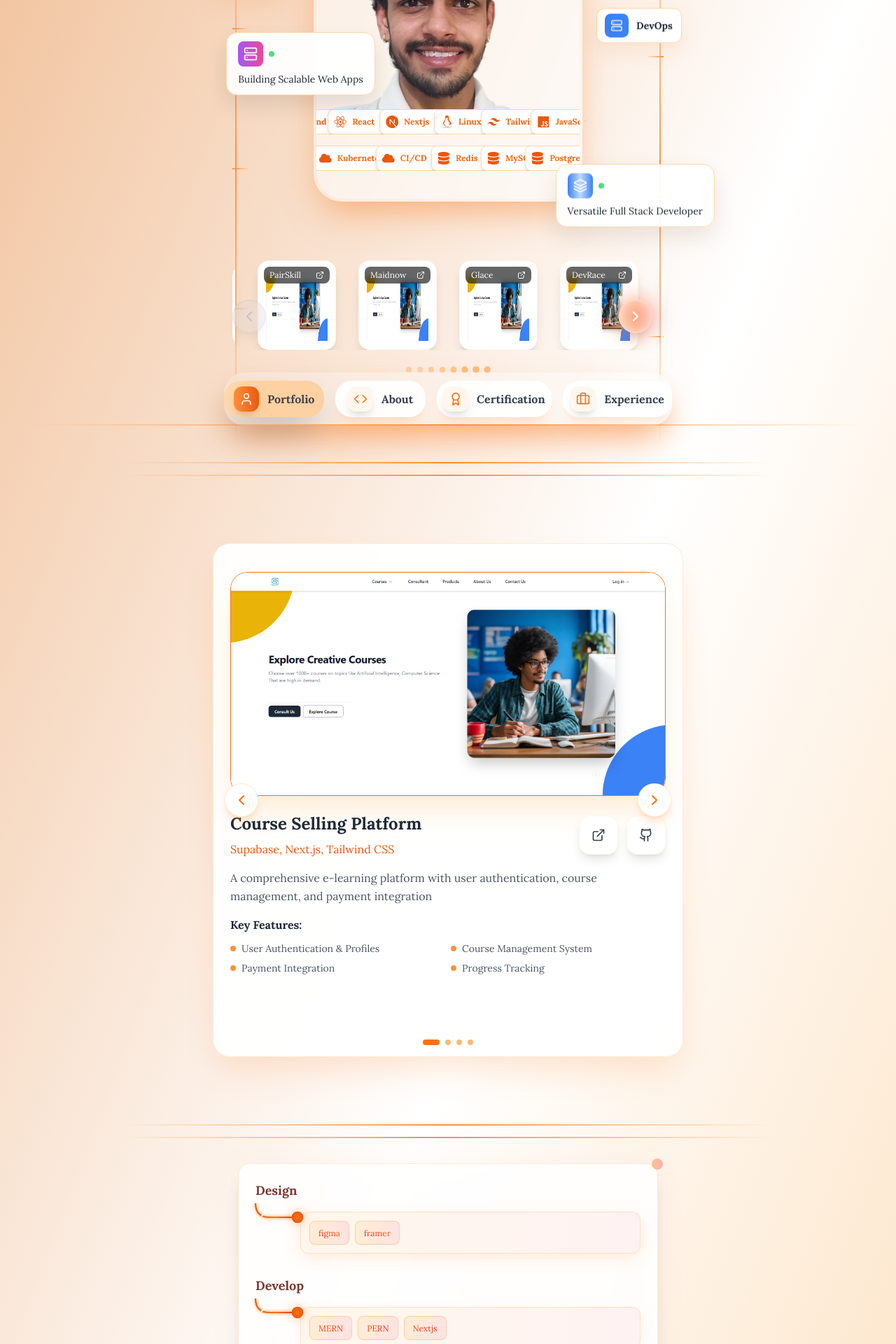
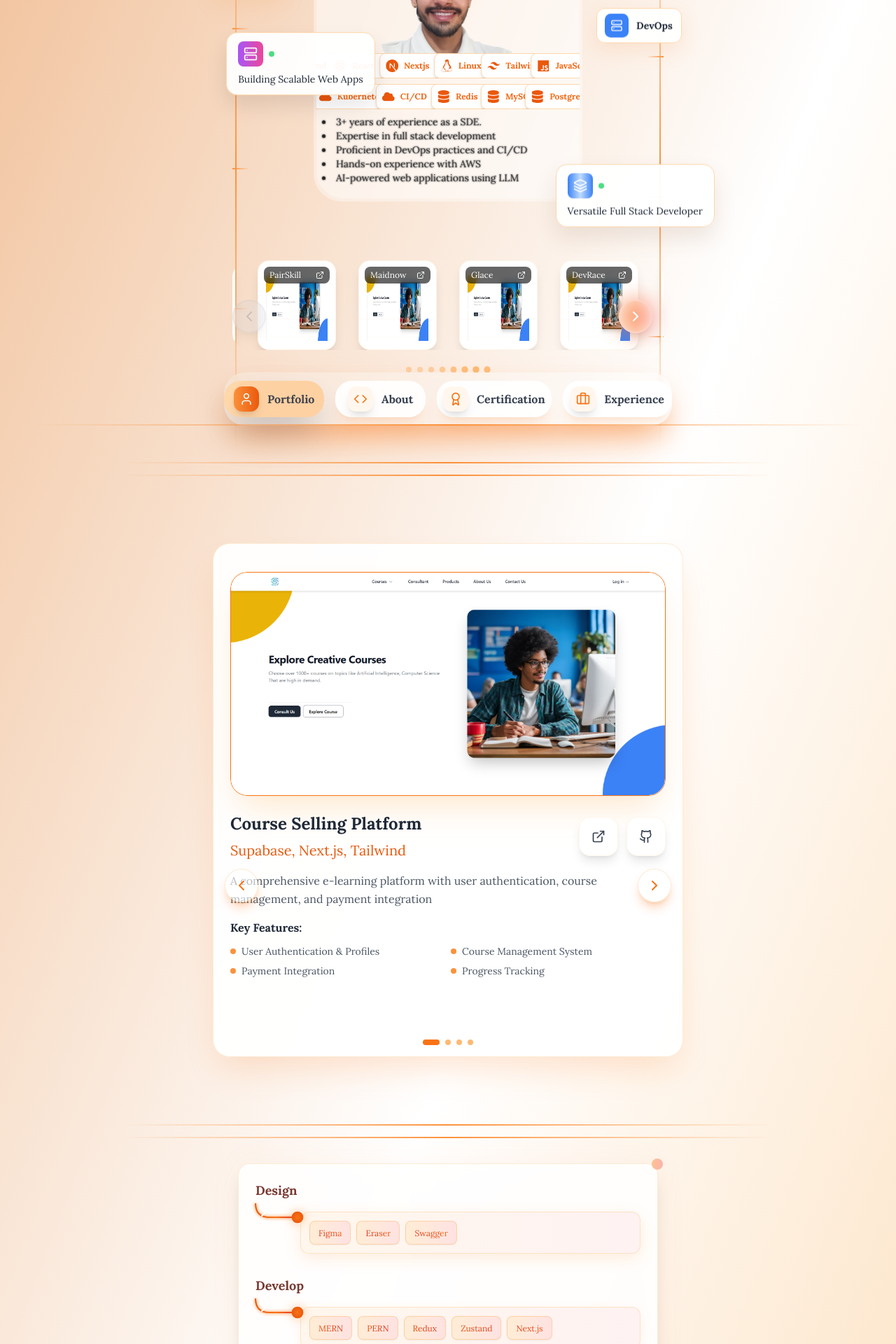
Before and after one commit to chaudhary-rishabh/rishabhc.in, a Next.js app: page / in a window 1280 px wide. Shown: the part 160-2080 px from the top of the page at 70% size. Built offline with nearby package versions, Linux system fonts and the light colour scheme.

Commit message:
added cal.com link

```diff
--- a/components/LandingImage.tsx
+++ b/components/LandingImage.tsx
@@ -117,7 +117,7 @@ export default function LandingImage() {
                 <motion.div
                     key={`center-${animationKey}`}
                     style={{ borderRadius: "40px" }}
-                    className="absolute shadow-2xl mb-40 shadow-orange-500/50 rounded-3xl top-6/12 left-6/12 lg:top-8/12 lg:left-8/12 transform -translate-x-1/2 -translate-y-1/2 z-10 bg-white/10 backdrop-blur-xs"
+                    className="absolute shadow-2xl mb-40 shadow-orange-500/0 rounded-3xl top-6/12 left-6/12 lg:top-8/12 lg:left-8/12 transform -translate-x-1/2 -translate-y-1/2 z-10 bg-white/10 backdrop-blur-xs"
                     initial={{
                         opacity: 0,
                         filter: "blur(4px)",
@@ -147,11 +147,19 @@ export default function LandingImage() {
                                     width={400}
                                     src="/rishabh profile casual2.png"
                                     alt="Rishabh Profile"
-                                    className="w-full h-3/4 mx-auto rounded-3xl object-cover"
+                                    className="w-48 h-2/4 mx-auto rounded-3xl object-cover"
                                     style={{ borderRadius: "40px" }}
                                 />
                             </div>
                             <SkillsText />
+                            <ul className="text-black p-2 mx-auto font-medium shadow-none text-xs md:text-sm leading-relaxed list-disc list-inside">
+                                <li>3+ years of experience as a SDE.</li>
+                                <li>Expertise in full stack development</li>
+                                <li>Proficient in DevOps practices and CI/CD</li>
+                                <li>Hands-on experience with AWS</li>
+                                <li>AI-powered web applications using LLM</li>
+                            </ul>
+
                         </motion.div>
                     </div>
                 </motion.div>
--- a/components/PortfolioLanding.tsx
+++ b/components/PortfolioLanding.tsx
@@ -40,7 +40,7 @@ const sections = [
             {
                 id: 1,
                 name: "Course Selling Platform",
-                tech: "Supabase, Next.js, Tailwind CSS",
+                tech: "Supabase, Next.js, Tailwind",
                 description:
                     "A comprehensive e-learning platform with user authentication, course management, and payment integration",
                 image: "/rishabh-project-two.png",
@@ -197,6 +197,11 @@ export default function PortfolioLanding() {
 
     const handleSectionChange = (sectionId: string) => {
         setActiveSection(sectionId)
+
+        // Scroll the main content into view smoothly
+        if (mainContainerRef.current) {
+            mainContainerRef.current.scrollIntoView({ behavior: "smooth", block: "start" })
+        }
     }
 
     const [hasMounted, setHasMounted] = useState(false)
@@ -228,10 +233,10 @@ export default function PortfolioLanding() {
 
                 {/* Project Info */}
                 <div className="space-y-4">
-                    <div className="flex flex-col sm:flex-row sm:items-center sm:justify-between gap-4">
+                    <div className="flex sm:flex-row sm:items-center sm:justify-between gap-4">
                         <div className="space-y-2">
-                            <h3 className="text-xl sm:text-2xl font-bold text-gray-800">{currentProject.name}</h3>
-                            <p className="text-orange-600 font-medium">{currentProject.tech}</p>
+                            <h3 className="text-sm sm:text-2xl font-bold text-gray-800">{currentProject.name}</h3>
+                            <p className="text-orange-600 text-xs sm:text-xl font-medium">{currentProject.tech}</p>
                         </div>
 
                         <div className="flex gap-3">
@@ -348,10 +353,10 @@ export default function PortfolioLanding() {
 
                             {/* Project Navigation for Portfolio */}
                             {activeSection === "portfolio" && currentSection.projects.length > 1 && (
-                                <div className="absolute top-1/2 -translate-y-1/2 left-4 right-4 flex justify-between pointer-events-none">
+                                <div className="absolute top-2/3 -translate-y-1/2 left-4 right-4 flex justify-between pointer-events-none">
                                     <motion.button
                                         onClick={handlePrevProject}
-                                        className="w-12 h-12 bg-white rounded-full shadow-lg shadow-orange-500/20 hover:shadow-2xl hover:shadow-orange-500/40 flex items-center justify-center group cursor-pointer pointer-events-auto border border-orange-200/50"
+                                        className="w-12 h-12 bg-white/60 backdrop-blur-none rounded-full shadow-lg shadow-orange-500/30 hover:shadow-2xl hover:shadow-orange-500/40 flex items-center justify-center group cursor-pointer pointer-events-auto border border-orange-200/50"
                                         whileHover={{ scale: 1.1 }}
                                         whileTap={{ scale: 0.9 }}
                                         initial={{ opacity: 0, x: -20 }}
@@ -363,7 +368,7 @@ export default function PortfolioLanding() {
 
                                     <motion.button
                                         onClick={handleNextProject}
-                                        className="w-12 h-12 bg-white rounded-full shadow-lg shadow-orange-500/20 hover:shadow-2xl hover:shadow-orange-500/40 flex items-center justify-center group cursor-pointer pointer-events-auto border border-orange-200/50"
+                                        className="w-12 h-12 bg-white/50 backdrop-blur-none rounded-full shadow-lg shadow-orange-500/30 hover:shadow-2xl hover:shadow-orange-500/40 flex items-center justify-center group cursor-pointer pointer-events-auto border border-orange-200/50"
                                         whileHover={{ scale: 1.1 }}
                                         whileTap={{ scale: 0.9 }}
                                         initial={{ opacity: 0, x: 20 }}
@@ -498,10 +503,10 @@ export default function PortfolioLanding() {
                             whileHover={{ scale: 1.05, y: -2 }}
                             whileTap={{ scale: 0.95 }}
                         >
-                            <span className="relative z-10 flex items-center justify-center space-x-2">
+                            <a href="https://cal.com/rishabhc/secret" className="relative z-10 flex items-center justify-center space-x-2">
                                 <span>Start a Project</span>
                                 <ArrowRight className="w-5 h-5 group-hover:translate-x-1 transition-transform" />
-                            </span>
+                            </a>
                             <div className="absolute inset-0 bg-gradient-to-r from-orange-600 to-orange-700 opacity-0 group-hover:opacity-100 transition-opacity"></div>
                         </motion.button>
                         <motion.button
--- a/components/SkillsText.tsx
+++ b/components/SkillsText.tsx
@@ -34,10 +34,10 @@ const SkillsText = () => {
 
     return (
         <>
-            <div className="mx-auto w-full -mt-32 max-w-xl">
+            <div className="mx-auto w-full -mt-52 max-w-xl">
                 <HorizontalSlider skills={technicalSkillsSoftware} direction="right" />
             </div>
-            <div className="mx-auto w-full max-w-xl mt-4">
+            <div className="mx-auto w-full max-w-xl mt-2">
                 <HorizontalSlider skills={technicalSkillsDevopsCloud} direction="left" />
             </div>
         </>
--- a/components/experience/BubbleExperience.tsx
+++ b/components/experience/BubbleExperience.tsx
@@ -34,8 +34,8 @@ const experienceData: ExperienceData[] = [
     },
     {
         id: 2,
-        company: "Appances Technologies",
-        position: "MERN Stack Developer",
+        company: "Appances Tech",
+        position: "MERN Stack",
         duration: "2023 - 2024",
         location: "Vadodara, IND",
         description:
@@ -110,7 +110,7 @@ export default function BubbleExperience() {
     return (
         <div className="w-full mx-auto p-4">
             {/* Main Experience Card */}
-            <motion.div ref={containerRef} style={{ x, scale: cardScale, rotateY: cardRotate }} className="relative mb-8">
+            <motion.div ref={containerRef} className="relative mb-8">
                 <div
                     className={`relative overflow-hidden w-full rounded-3xl bg-gradient-to-br ${currentExperience.color} p-6 shadow-2xl`}
                 >
--- a/components/profile/enhanced-skills-section.tsx
+++ b/components/profile/enhanced-skills-section.tsx
@@ -7,17 +7,17 @@ import { ChevronRight } from "lucide-react"
 const skillCategories = [
     {
         title: "Design",
-        skills: ["figma", "framer"],
+        skills: ["Figma", "Eraser", "Swagger"],
         delay: 0,
     },
     {
         title: "Develop",
-        skills: ["MERN", "PERN", "Nextjs"],
+        skills: ["MERN", "PERN", "Redux", "Zustand", "Next.js"],
         delay: 2,
     },
     {
         title: "Deploy",
-        skills: ["k8s", "aws", "vercel", "docker", "render"],
+        skills: ["K8S", "AWS", "Vercel", "Docker", "CI|CD"],
         delay: 4,
     },
 ]
@@ -58,7 +58,7 @@ export default function EnhancedSkillsSection() {
     }, [])
 
     return (
-        <div className="px-2 py-1 z-30 w-[90%] sm:w-[80%] md:w-[70%] lg:w-[60%] xl:w-[50%] mx-auto relative">
+        <div className="px-2 py-1 z-30 w-[100%] sm:w-[80%] md:w-[70%] lg:w-[60%] xl:w-[50%] mx-auto relative">
             <motion.div
                 key={`skills-${animationKey}`}
                 className="relative"
```
